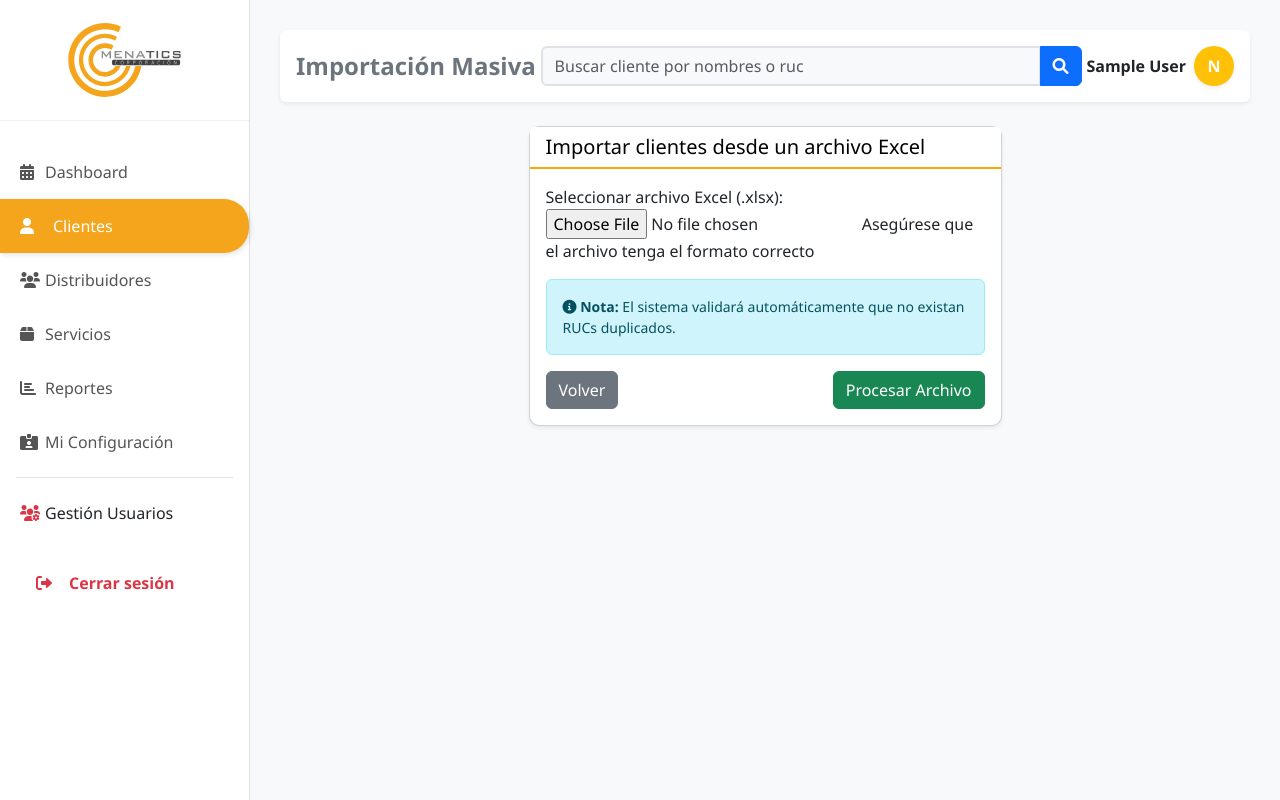
After one commit to Alexis191/Andromeda, a Django app: page /clientes/carga-masiva/ in a window 1280 px wide. The commit adds this page. Run offline with Django 5.2, Linux system fonts and the light colour scheme; the visitor is signed in with stand-in values (Sample User, id 1).

Commit message:
Implementación de carga de datos por archivo excel

```diff
--- a/gestion/forms.py
+++ b/gestion/forms.py
@@ -138,3 +138,10 @@ class TecnicoForm(EstiloFormMixin, forms.ModelForm):
         exclude = ['cliente']
         widgets = {
         }
+
+# FORMULARIO 6: SUBIR ARCHIVO EXCEL PARA IMPORTAR DATOS
+class CargaMasivaForm(forms.Form):
+    archivo_excel = forms.FileField(
+        label="Seleccionar archivo Excel (.xlsx)",
+        help_text="Asegúrese que el archivo tenga el formato correcto"
+    )
--- a/gestion/templates/gestion/base.html
+++ b/gestion/templates/gestion/base.html
@@ -24,7 +24,7 @@
                 <i class="fas fa-user me-2"></i> Clientes
             </a>
             <a class="nav-link {% if 'proveedores' in request.path %}active{% endif %}" href="{% url 'lista_proveedores' %}">
-                <i class="fas fa-truck"></i> Proveedores
+                <i class="fas fa-users"></i> Distribuidores
             </a>
             <a class="nav-link {% if 'productos' in request.path %}active{% endif %}" href="{% url 'lista_productos' %}">
                 <i class="fas fa-box"></i> Servicios
--- /dev/null
+++ b/gestion/templates/gestion/carga_masiva.html
@@ -0,0 +1,28 @@
+{% extends 'gestion/base.html' %}
+{% block page_title %}Importación Masiva{% endblock %}
+
+{% block content %}
+<div class="row justify-content-center">
+    <div class="col-md-6">
+        <div class="card shadow-sm">
+            <div class="card-header bg-menatics text-black">
+                <h5 class="mb-0">Importar clientes desde un archivo Excel</h5>
+            </div>
+            <div class="card-body">
+                <form method="POST" enctype="multipart/form-data">
+                    {% csrf_token %}
+                    {{ form.as_p }}
+                    <div class="alert alert-info small">
+                        <i class="fas fa-info-circle"></i>
+                        <strong>Nota:</strong> El sistema validará automáticamente que no existan RUCs duplicados.
+                    </div>
+                    <div class="d-flex justify-content-between">
+                        <a href="{% url 'lista_clientes' %}" class="btn btn-secondary">Volver</a>
+                        <button type="submit" class="btn btn-success">Procesar Archivo</button>
+                    </div>
+                </form>
+            </div>
+        </div>
+    </div>
+</div>
+{% endblock %}
--- a/gestion/templates/gestion/cliente_form.html
+++ b/gestion/templates/gestion/cliente_form.html
@@ -52,7 +52,7 @@
                     </div>
                 </div>
                 <div class="col-md-3">
-                    <label class="fw-bold text-dark">Proveedor</label>
+                    <label class="fw-bold text-dark">Distribuidor</label>
                     {{ form_general.proveedor }}
                 </div>
                 <div class="col-md-3">
--- a/gestion/templates/gestion/lista_clientes.html
+++ b/gestion/templates/gestion/lista_clientes.html
@@ -19,7 +19,7 @@
                     <input type="hidden" name="q" value="{{ request.GET.q }}">
 
                     <div class="col-md-2">
-                        <label class="small fw-bold text-muted">Proveedor</label>
+                        <label class="small fw-bold text-muted">Distribuidor</label>
                         <select name="proveedor" class="form-select">
                             <option value="">Todos</option>
                             {% for p in proveedores %}
--- a/gestion/urls.py
+++ b/gestion/urls.py
@@ -36,6 +36,9 @@ urlpatterns = [
     path('proveedores/editar/', views.editar_proveedor, name='editar_proveedor'),
     path('proveedores/eliminar/<int:id>/', views.eliminar_proveedor, name='eliminar_proveedor'),
 
-    #RUTA DE CONSUMO DE API PARA CONSULTA EXTERNA
+    # RUTA DE CONSUMO DE API PARA CONSULTA EXTERNA
     path('api/consultar-consumo/', views.consultar_facturas_externas, name='api_consultar_consumo'),
+
+    # RUTA PARA IMPORTAR DATOS
+    path('clientes/carga-masiva/', views.carga_masiva_clientes, name='carga_masiva'),
 ]
--- a/gestion/views.py
+++ b/gestion/views.py
@@ -18,6 +18,8 @@ from .forms import *
 # Utils y otras bibliotecas
 import json
 import pyodbc
+import openpyxl
+from django.db import IntegrityError
 from datetime import datetime
 
 
@@ -485,3 +487,102 @@ def consultar_facturas_externas(request):
             return JsonResponse({'status': 'error', 'mensaje': f'Error interno del servidor: {str(e)}'})
 
     return JsonResponse({'status': 'error', 'mensaje': 'Método no permitido'})
+
+# ==========================================
+# IMPORTAR DATOS DESDE EXCEL
+# ==========================================
+
+@login_required
+@user_passes_test(lambda u: u.is_superuser, login_url='dashboard')
+def carga_masiva_clientes(request):
+    if request.method == 'POST':
+        form = CargaMasivaForm(request.POST, request.FILES)
+        if form.is_valid():
+            archivo = request.FILES['archivo_excel']
+            wb = openpyxl.load_workbook(archivo)
+            hoja = wb.active
+
+            exitos = 0
+            errores = []
+
+            for i, fila in enumerate(hoja.iter_rows(min_row=2, values_only=True), start=2):
+                if not any(fila): continue # Salta filas vacías
+
+                # DESEMPAQUETADO EXACTO (36 columnas según la lista de arriba)
+                (
+                    nom, ruc, tel, mail, id_prov, id_est, id_reg, act, env_m, obs_gen,
+                    c_alt, t_alt, m_alt, o_alt,
+                    id_prod, p_pact, f_cre, f_ren, f_ven, f_firm, m_v, m_c, m_t, m_i, obs_serv,
+                    id_srv, bdd, u_port, c_port, n_port, vers, firma, n_serv, mail_t, c_mail_t, cod_mail
+                ) = fila
+
+                try:
+                    with transaction.atomic():
+                        # 1. Crear DatosServicio
+                        servicio = DatosServicio.objects.create(
+                            producto_id=id_prod,
+                            fecha_creacion=f_cre,
+                            fecha_renovacion=f_ren,
+                            fecha_vencimiento=f_ven,
+                            fecha_caducidad_firma=f_firm,
+                            precio_pactado=p_pact,
+                            observaciones=obs_serv,
+                            mod_ventas=bool(m_v),
+                            mod_compras=bool(m_c),
+                            mod_tesoreria=bool(m_t),
+                            mod_inventario=bool(m_i)
+                        )
+
+                        # 2. Crear DatosGeneralesCliente
+                        cliente = DatosGeneralesCliente.objects.create(
+                            servicio=servicio,
+                            nombres_cliente=str(nom).upper(),
+                            ruc_cliente=str(ruc),
+                            telefono_cliente=str(tel),
+                            correo_cliente=str(mail).lower() if mail else "",
+                            proveedor_id=id_prov or 4, # Usa ID 4 si viene vacío
+                            estado_id=id_est or 4,
+                            regimen_id=id_reg or 2,
+                            activo=bool(act),
+                            envio_email=bool(env_m),
+                            observaciones=obs_gen,
+                            contacto_alt=bool(c_alt),
+                            telefono_alt=t_alt,
+                            correo_alt=m_alt,
+                            observacion_alt=o_alt
+                        )
+
+                        # 3. Crear DatosTecnicosCliente
+                        DatosTecnicosCliente.objects.create(
+                            cliente=cliente,
+                            servidor_alojamiento_id=id_srv,
+                            nombre_basedatos=bdd,
+                            url_portal=u_port,
+                            clave_portal=c_port,
+                            num_portal=n_port,
+                            version=vers,
+                            firma=firma,
+                            num_servicios=n_serv,
+                            email_tecnico=mail_t,
+                            clave_email=c_mail_t,
+                            code_email=cod_mail
+                        )
+                        exitos += 1
+                except DatosProducto.DoesNotExist:
+                    errores.append(f"Fila {i}: El ID de Plan {id_prod} no existe.")
+                except IntegrityError:
+                    errores.append(f"Fila {i}: El RUC {ruc} ya está registrado (Violación RD02).")
+                except Exception as e:
+                    errores.append(f"Fila {i}: Error inesperado: {str(e)}")
+
+            if exitos > 0:
+                messages.success(request, f"Se cargaron {exitos} clientes con éxito.")
+            if errores:
+                for err in errores:
+                    messages.error(request, err)
+
+            return redirect('lista_clientes')
+    else:
+        form = CargaMasivaForm()
+
+    return render(request, 'gestion/carga_masiva.html', {'form': form})
```
Also changed, not shown: gestion/templates/gestion/lista_proveedores.html (+6 -6 lines).
